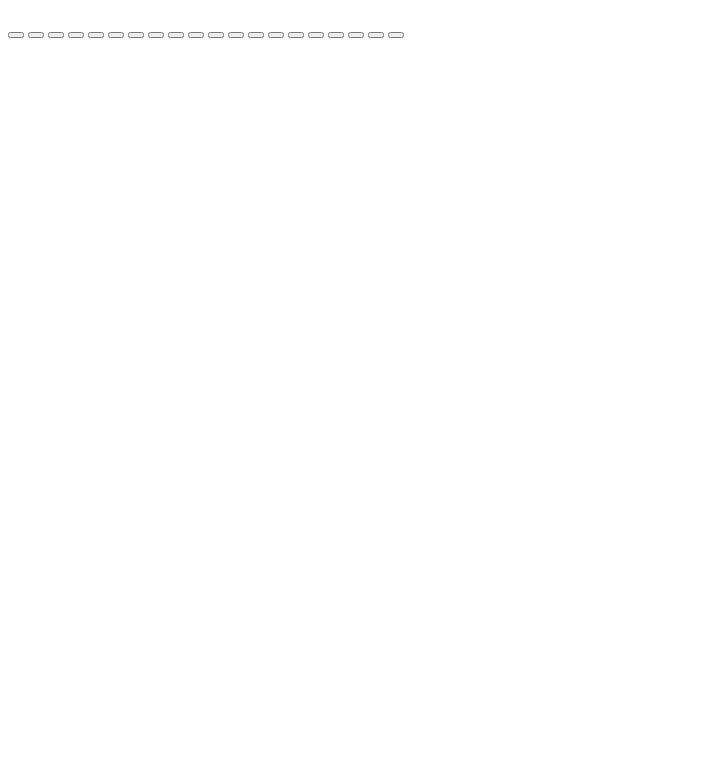
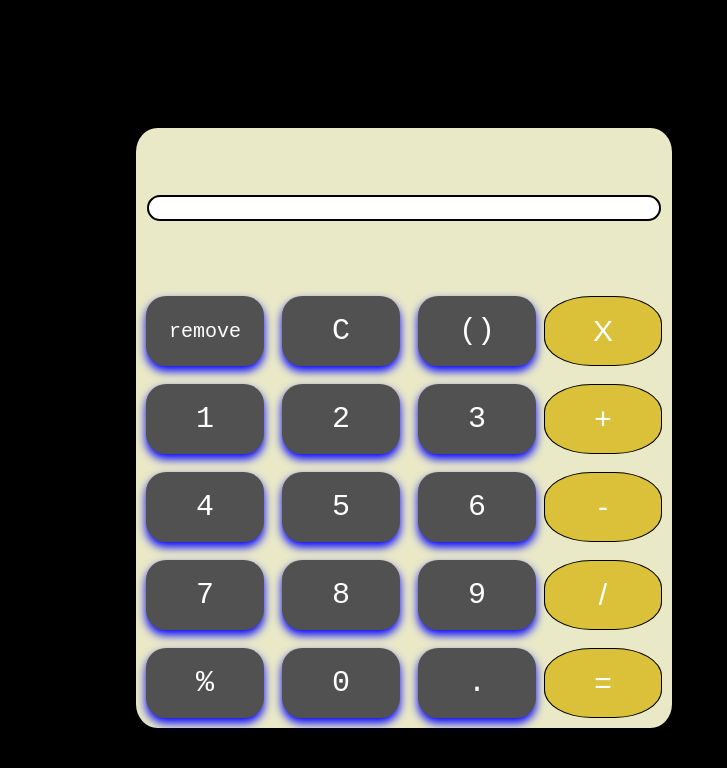
Before and after one commit to Haedeskerbex/Calculator, a plain HTML site: page index.html in a window 1280 px wide. Shown: the whole page, without its empty margins (0-727 px from the left). Drawn offline with Linux system fonts and the light colour scheme.

Commit message:
css/html changes

```diff
--- a/index.html
+++ b/index.html
@@ -3,36 +3,35 @@
 <head>
     <meta charset="UTF-8">
     <meta name="viewport" content="width=device-width, initial-scale=1.0">
-    <title>Document</title>
+    <title>Calculator</title>
+    <link rel="stylesheet" href="main.css">
 </head>
 <body>
-    <div>
-        <div class="display">
+    <div class="display">
+        <div class="result">
             <h3 id="calc"></h3>
             <h1 id="result"></h1>
         </div>
-        <div class="buttons">
-            <button id="remove" class="nums"></button>
-            <button id="C" class="nums"></button>
-            <button id="()" class="nums"></button>
-            <button id="%" class="nums"></button>
-            <button id="/" class="arthmetics"></button>
-            <button id="X" class="arthmetics"></button>
-            <button id="-" class="arthmetics"></button>
-            <button id="+" class="arthmetics"></button>
-            <button id="=" class="arthmetics"></button>
-            <button id="1" class="nums"></button>
-            <button id="2" class="nums"></button>
-            <button id="3" class="nums"></button>
-            <button id="4" class="nums"></button>
-            <button id="5" class="nums"></button>
-            <button id="6" class="nums"></button>
-            <button id="7" class="nums"></button>
-            <button id="8" class="nums"></button>
-            <button id="9" class="nums"></button>
-            <button id="0" class="nums"></button>
-            <button id="." class="nums"></button>
-        </div>
+            <button id="remove" class="nums">remove</button>
+            <button id="nC" class="nums">C</button>
+            <button id="n()" class="nums">()</button>
+            <button id="n%" class="nums">%</button>
+            <button id="divide" class="arthmetics">/</button>
+            <button id="X" class="arthmetics">X</button>
+            <button id="minus" class="arthmetics">-</button>
+            <button id="add" class="arthmetics">+</button>
+            <button id="equals" class="arthmetics">=</button>
+            <button id="n1" class="nums">1</button>
+            <button id="n2" class="nums">2</button>
+            <button id="n3" class="nums">3</button>
+            <button id="n4" class="nums">4</button>
+            <button id="n5" class="nums">5</button>
+            <button id="n6" class="nums">6</button>
+            <button id="n7" class="nums">7</button>
+            <button id="n8" class="nums">8</button>
+            <button id="n9" class="nums">9</button>
+            <button id="n0" class="nums">0</button>
+            <button id="." class="nums">.</button>
     </div>
     <div class="history">
 
--- a/main.css
+++ b/main.css
@@ -0,0 +1,103 @@
+body{
+  background-color: black;
+}
+
+.display{
+   width: fit-content;
+   margin-left: 10vw;
+   margin-top: 10vw;
+   display: grid;
+   grid-template-rows: 20vh 10vh 10vh 10vh 10vh 10vh;
+   grid-template-columns: 10vw 10vw 10vw 10vw;
+   grid-gap: 0.5em;
+   background-color: rgb(233, 233, 200);
+   border-radius: 4%;
+
+}
+    .result{
+      grid-area: 1/1/2/5;
+      justify-self:center;
+      align-self:center;
+      border: 2px solid black;
+      width: 95%;
+      border-radius: 20px;
+      background-color: white;
+    }
+        #calc,#result{
+            margin-left:10% ;
+        }
+
+    .nums{
+      margin-left: 10px;
+      margin-bottom: 10px;
+      border: none;
+      border-radius: 20px;
+      background-color: rgb(82, 81, 81);
+      color: white;
+      font-family: 'Courier New', Courier, monospace;
+      font-size: 30px;
+      box-shadow: 0 5px 10px blue;
+
+
+    }
+    .arthmetics{
+      padding: 5px;
+      border: 1px solid black;
+      border-radius: 40%;
+      background-color: rgb(218, 193, 57);
+      font-size: 30px;
+      color: white;
+      margin-bottom: 10px;
+      margin-right: 10px;
+    }
+    #C{
+      grid-area: 2/4/3/5;
+    }
+    #n1{
+      grid-area: 3/1/4/2;
+    }
+    #n2{
+      grid-area: 3/2/4/3;
+    }
+    #n3{
+      grid-area: 3/3/4/4;
+    }
+    #n4{
+      grid-area: 4/1/5/2;
+    }
+    #n5{
+      grid-area: 4/2/5/3;
+    }
+    #n6{
+      grid-area: 4/3/5/4;
+    }
+    #n7{
+      grid-area: 5/1/6/2;
+    }
+    #n8{
+      grid-area: 5/2/6/3;
+    }
+    #n9{
+      grid-area: 5/3/6/4;
+    }
+    #n0{
+      grid-area: 6/2/7/3;
+    }
+    #equals{
+      grid-area: -2/-2/-1/-1;
+    }
+    #add{
+      grid-area: 3/4/4/5;
+    }
+    #minus{
+      grid-area: 4/4/5/5;
+    }
+    #X{
+      grid-area: 2/4/3/5;
+    }
+    #divide{
+      grid-area: 5/4/6/5;
+    }
+    #remove{
+      font-size: 20px;
+    }
```
